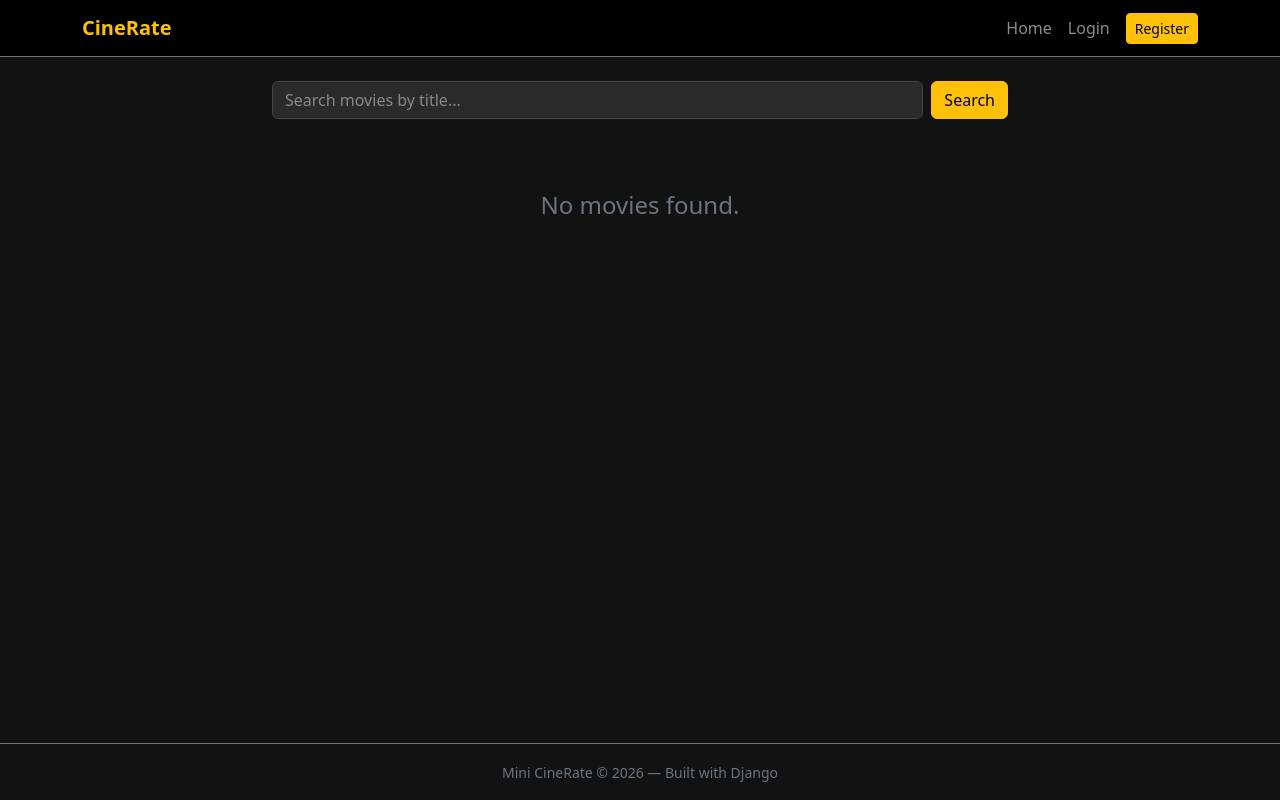
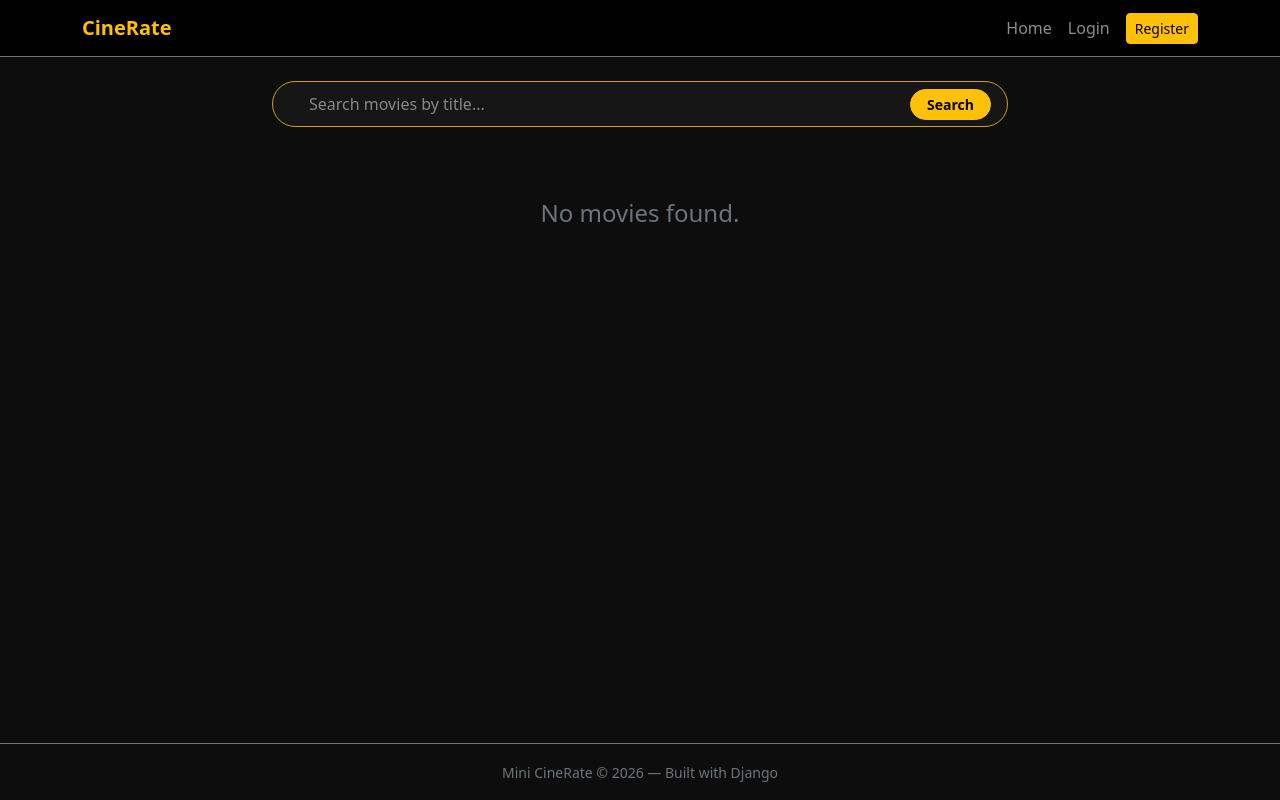
Before and after one commit to satyammishra8-1/CineRate, a Django app: page / in a window 1280 px wide. Run offline with Django 5.2, Linux system fonts and the light colour scheme; data that the repository does not hold is empty.

Commit message:
Add Option 3 mobile UI while keeping desktop grid

```diff
--- a/movie/static/movies/style.css
+++ b/movie/static/movies/style.css
@@ -70,3 +70,64 @@ main {
     background-color: #1e1e1e;
     border: 1px solid #333;
 }
+
+body {
+    background-color: #0d0d0d !important;
+}
+
+/* Search Bar */
+.cinerate-search-bar {
+    background-color: #161616;
+    border: 1px solid #d4a017;
+    border-radius: 50px;
+}
+
+.cinerate-search-bar input::placeholder {
+    color: #888;
+}
+
+/* Phone Option 3 List Cards */
+.cinerate-list-card {
+    background-color: #161616;
+    border: 1px solid #2c2c2c;
+    transition: transform 0.15s ease, border-color 0.15s ease;
+}
+
+.cinerate-list-card:hover,
+.cinerate-list-card:active {
+    border-color: #ffc107;
+    transform: scale(0.99);
+}
+
+.cinerate-thumb-wrap {
+    width: 74px;
+    height: 108px;
+}
+
+.cinerate-thumb {
+    width: 74px;
+    height: 108px;
+    object-fit: cover;
+}
+
+/* Desktop Grid Cards (Keeps your original PC look) */
+.movie-card {
+    background-color: #161616 !important;
+    border: 1px solid #2c2c2c !important;
+    transition: transform 0.2s ease, border-color 0.2s ease;
+}
+
+.movie-card:hover {
+    transform: translateY(-4px);
+    border-color: #ffc107 !important;
+}
+
+.movie-poster {
+    height: 360px;
+    object-fit: cover;
+}
+
+.poster-placeholder {
+    height: 360px;
+    background-color: #222;
+}
--- a/movie/templates/movies/home.html
+++ b/movie/templates/movies/home.html
@@ -1,27 +1,90 @@
 {% extends 'movies/base.html' %}
 
-{% block title %}Home -  CineRate{% endblock %}
+{% block title %}Home - CineRate{% endblock %}
 
 {% block content %}
+<!-- Pill Search Bar (Works great on both Phone & Desktop) -->
 <div class="row mb-4">
-    <div class="col-md-8 mx-auto">
-        <form method="get" action="{% url 'home' %}" class="d-flex">
-            <input type="text" name="q" class="form-control me-2"
-                   placeholder="Search movies by title..." value="{{ query }}">
-            <button type="submit" class="btn btn-warning">Search</button>
+    <div class="col-12 col-md-8 mx-auto">
+        <form method="get" action="{% url 'home' %}" class="cinerate-search-bar d-flex align-items-center px-3 py-1">
+            <i class="bi bi-search text-warning me-2"></i>
+            <input id="searchInput" type="text" name="q"
+                   class="form-control bg-transparent border-0 text-light shadow-none"
+                   placeholder="Search movies by title..." value="{{ query|default:'' }}">
+            {% if query %}
+                <a href="{% url 'home' %}" class="text-secondary me-2 text-decoration-none">
+                    <i class="bi bi-x-circle-fill"></i>
+                </a>
+            {% endif %}
+            <button type="submit" class="btn btn-warning btn-sm rounded-pill px-3 fw-semibold">Search</button>
         </form>
     </div>
 </div>
 
 {% if query %}
-    <p class="text-secondary">Showing results for "<strong class="text-warning">{{ query }}</strong>"
-       — <a href="{% url 'home' %}" class="text-warning">clear</a></p>
+    <p class="text-secondary small mb-3">
+        Showing results for "<strong class="text-warning">{{ query }}</strong>"
+        — <a href="{% url 'home' %}" class="text-warning">clear</a>
+    </p>
 {% endif %}
 
-<div class="row g-4">
+<!-- 1. PHONE VIEW ONLY: Option 3 Compact Horizontal Cards -->
+<div class="row g-3 d-md-none">
     {% for movie in movies %}
-        <div class="col-sm-6 col-md-4 col-lg-3">
-            <div class="card movie-card h-100 text-light">
+        <div class="col-12">
+            <a href="{% url 'movie_detail' movie.id %}" class="text-decoration-none">
+                <div class="cinerate-list-card d-flex align-items-center p-2 rounded-3">
+                    <div class="cinerate-thumb-wrap flex-shrink-0">
+                        {% if movie.poster %}
+                            <img src="{{ movie.poster.url }}" class="cinerate-thumb rounded-2" alt="{{ movie.title }}">
+                        {% else %}
+                            <div class="cinerate-thumb rounded-2 bg-secondary d-flex align-items-center justify-content-center text-dark">
+                                <i class="bi bi-film fs-3"></i>
+                            </div>
+                        {% endif %}
+                    </div>
+
+                    <div class="ms-3 flex-grow-1 min-w-0">
+                        <h6 class="text-light fw-bold mb-1 text-truncate">{{ movie.title }}</h6>
+                        <div class="text-secondary small mb-1">
+                            {{ movie.release_date|date:"Y" }} • {{ movie.genre }}
+                        </div>
+
+                        <div class="d-flex align-items-center mb-1">
+                            <span class="text-warning me-2 small">
+                                {% with rating=movie.average_rating %}
+                                    <i class="bi {% if rating >= 1 %}bi-star-fill{% else %}bi-star{% endif %}"></i>
+                                    <i class="bi {% if rating >= 2 %}bi-star-fill{% else %}bi-star{% endif %}"></i>
+                                    <i class="bi {% if rating >= 3 %}bi-star-fill{% else %}bi-star{% endif %}"></i>
+                                    <i class="bi {% if rating >= 4 %}bi-star-fill{% else %}bi-star{% endif %}"></i>
+                                    <i class="bi {% if rating >= 5 %}bi-star-fill{% else %}bi-star{% endif %}"></i>
+                                {% endwith %}
+                            </span>
+                            <span class="text-warning fw-bold small">{{ movie.average_rating }} / 5</span>
+                        </div>
+
+                        <div class="d-flex justify-content-between align-items-center">
+                            <span class="text-secondary small">({{ movie.reviews.count }} reviews)</span>
+                            <span class="badge border border-warning text-warning fw-normal px-2 py-1">
+                                View Details <i class="bi bi-chevron-right"></i>
+                            </span>
+                        </div>
+                    </div>
+                </div>
+            </a>
+        </div>
+    {% empty %}
+        <div class="col-12 text-center text-secondary py-5">
+            <h5>No movies found.</h5>
+        </div>
+    {% endfor %}
+</div>
+
+<!-- 2. DESKTOP & TABLET VIEW ONLY: Original Vertical Grid Cards -->
+<div class="row g-4 d-none d-md-flex">
+    {% for movie in movies %}
+        <div class="col-md-4 col-lg-3">
+            <div class="card movie-card h-100 text-light bg-dark border-secondary">
                 {% if movie.poster %}
                     <img src="{{ movie.poster.url }}" class="card-img-top movie-poster" alt="{{ movie.title }}">
                 {% else %}
@@ -29,8 +92,8 @@
                 {% endif %}
                 <div class="card-body d-flex flex-column">
                     <h5 class="card-title">{{ movie.title }}</h5>
-                    <p class="card-text text-secondary mb-2">{{ movie.release_year }}</p>
-                    <p class="rating mb-3"> {{ movie.average_rating }} / 5</p>
+                    <p class="card-text text-secondary mb-2">{{ movie.release_date|date:"Y" }}</p>
+                    <p class="rating text-warning fw-bold mb-3">★ {{ movie.average_rating }} / 5</p>
                     <a href="{% url 'movie_detail' movie.id %}" class="btn btn-outline-warning mt-auto">View Details</a>
                 </div>
             </div>
```
